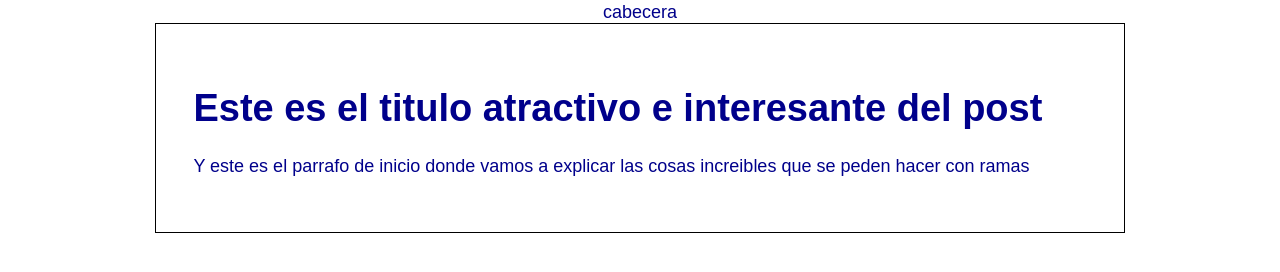
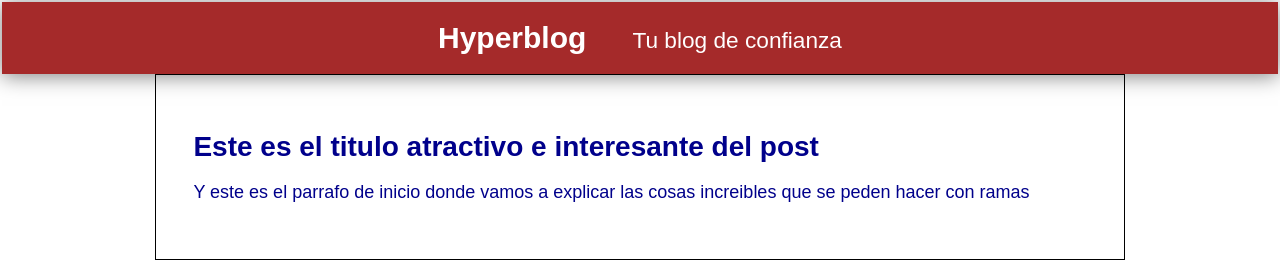
Before and after one commit to eduardot23/proyectoDemoCursoPrework, a plain HTML site: page blogspot.html in a window 1280 px wide. Drawn offline with Linux system fonts and the light colour scheme.

Commit message:
Finalizada la cabecera marron

```diff
--- a/blogspot.html
+++ b/blogspot.html
@@ -8,7 +8,10 @@
     <title>Document</title>
 </head>
 <body>
-    <div id="cabecera">cabecera</div>
+    <div id="cabecera">
+        Hyperblog
+        <span id="tagline">Tu blog de confianza</span>
+    </div>
     <div id= "container">
         <div>
             <h1>Este es el titulo atractivo e interesante del post</h1>
--- a/css/estilo.css
+++ b/css/estilo.css
@@ -17,5 +17,24 @@ body{
 }
 
 #container h1 {
-    font-size: 38px;
+    font-size: 28px;
 }
+
+#cabecera{
+
+    font-size: 30px;
+    background-color: brown;
+    box-shadow: 0px 2px 20px 0px rgba(0, 0, 0, 0.5);
+    color: white;
+    font-weight: bold;
+    margin: 0;
+    padding: 0.5cm;
+
+}
+
+#cabecera #tagline {
+    padding: 0 0 0 1cm;
+    font-weight: normal;
+    font-size: 0.6cm;
+    color: white;
+}
```
